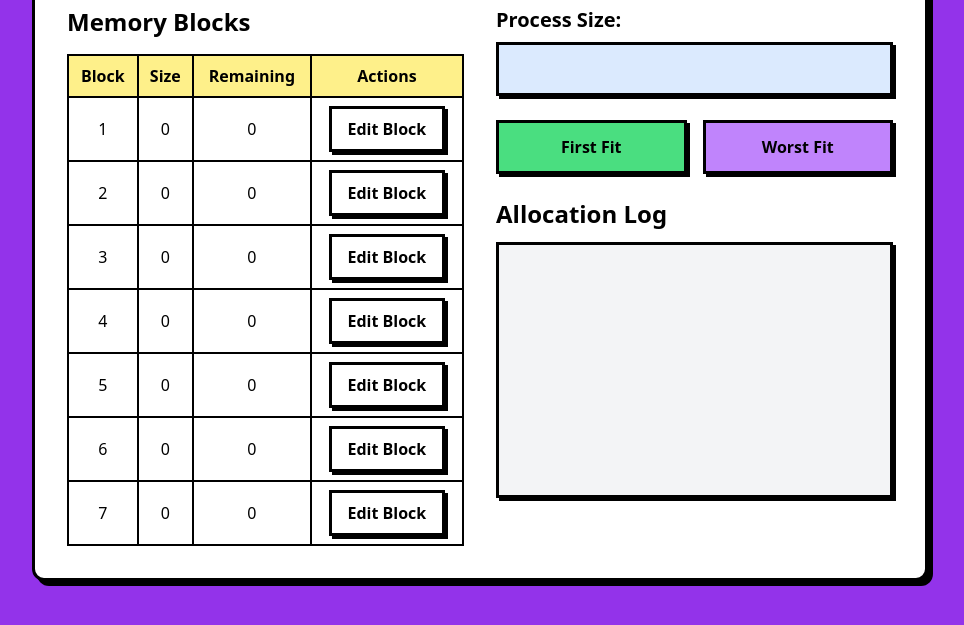
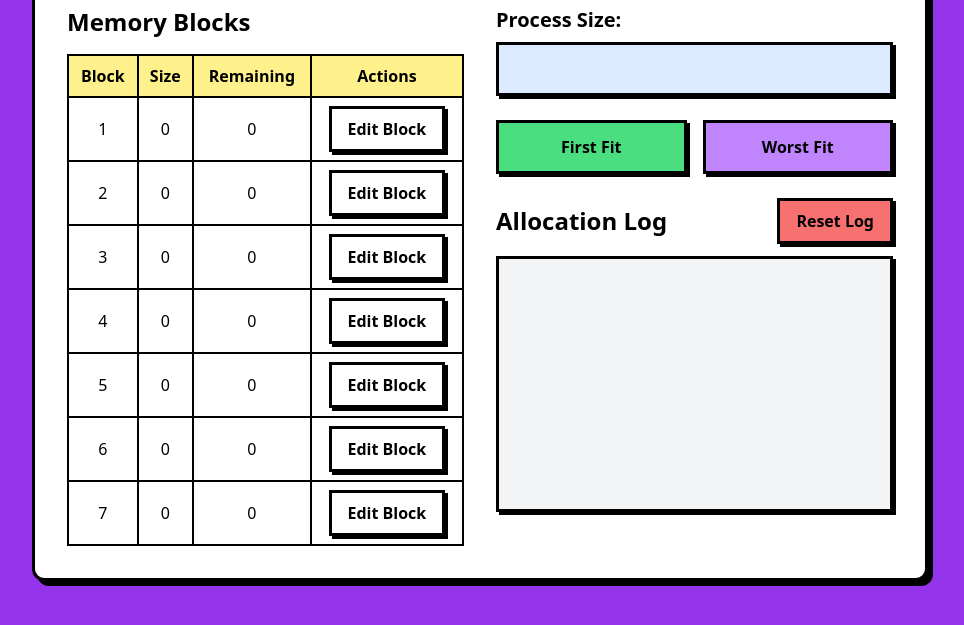
Before and after one commit to shodeq/SO, a website: page index.html in a window 1280 px wide. Shown: the part 133-758 px from the top of the page, without its empty margins (160-1124 px from the left). Drawn offline with Linux system fonts and the light colour scheme.

Commit message:
first commit

```diff
--- a/index.html
+++ b/index.html
@@ -85,7 +85,13 @@
                     </div>
 
                     <div>
-                        <h2 class="text-2xl font-bold mb-3">Allocation Log</h2>
+                        <div class="flex justify-between items-center mb-3">
+                            <h2 class="text-2xl font-bold">Allocation Log</h2>
+                            <button id="resetLogBtn"
+                                class="px-4 py-2 bg-red-400 neo-button font-bold">
+                                Reset Log
+                            </button>
+                        </div>
                         <div id="logText"
                             class="h-64 p-4 neo-input bg-gray-100 font-mono text-sm overflow-y-auto">
                         </div>
--- a/src/js/app.js
+++ b/src/js/app.js
@@ -8,6 +8,7 @@ const editModal = document.getElementById('editModal');
 const editBlockSize = document.getElementById('editBlockSize');
 const editSaveBtn = document.getElementById('editSaveBtn');
 const editCancelBtn = document.getElementById('editCancelBtn');
+const resetLogBtn = document.getElementById('resetLogBtn');
 
 // Memory state - initialized with size 0
 let memoryBlocks = [
@@ -151,5 +152,10 @@ editCancelBtn.addEventListener('click', () => {
   currentEditBlock = null;
 });
 
+// Add this with other event listeners
+resetLogBtn.addEventListener('click', () => {
+  logText.innerHTML = ''; // Clear the log content
+});
+
 // Initialize
 updateMemoryList();
```
Also changed, not shown: src/css/main.css.
